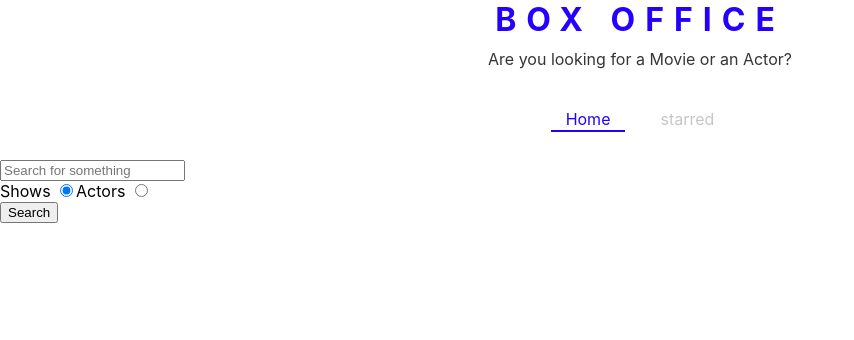
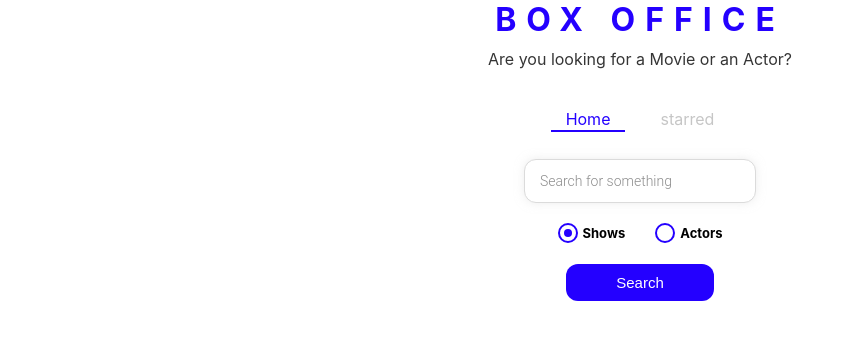
Before and after one commit to natsudragneel5/box-office, a React (Create React App) app: page / in a window 1280 px wide. Shown: the top 340 px of the page, without its empty margins (0-854 px from the left). Built offline with nearby package versions, Linux system fonts and the light colour scheme.

Commit message:
styled the entire app

```diff
--- /dev/null
+++ b/src/components/CustomRadio.js
@@ -0,0 +1,65 @@
+import React from 'react';
+import styled from 'styled-components';
+
+const RadioWrapper = styled.label`
+  display: block;
+  position: relative;
+  padding-left: 25px;
+  cursor: pointer;
+  font-size: 13px;
+  user-select: none;
+  font-weight: 700;
+  line-height: 1.65;
+
+  input {
+    position: absolute;
+    opacity: 0;
+    cursor: pointer;
+  }
+
+  span {
+    position: absolute;
+    top: 0;
+    left: 0;
+    height: 16px;
+    width: 16px;
+    background-color: #fff;
+    border: 2px solid ${({ theme }) => theme.mainColors.blue};
+    border-radius: 50%;
+  }
+
+  input:checked ~ span {
+    background-color: #fff;
+    border: 2px solid ${({ theme }) => theme.mainColors.blue};
+  }
+
+  span:after {
+    content: '';
+    position: absolute;
+    display: none;
+  }
+
+  input:checked ~ span:after {
+    display: block;
+  }
+
+  span:after {
+    top: 4px;
+    left: 4px;
+    width: 8px;
+    height: 8px;
+    border-radius: 50%;
+    background: ${({ theme }) => theme.mainColors.blue};
+  }
+`;
+
+const CustomRadio = ({ label, ...restProps }) => {
+  return (
+    <RadioWrapper htmlFor={restProps.id}>
+      {label} <input {...restProps} type="radio"></input>
+      <span />
+    </RadioWrapper>
+  );
+};
+
+export default CustomRadio;
--- a/src/pages/Home.js
+++ b/src/pages/Home.js
@@ -4,6 +4,13 @@
 import ActorGrid from '../components/actor/ActorGrid';
 import { apiGet } from '../misc/config';
 import { useLastQuery } from '../misc/custom-hooks';
+import {
+  RadioInputsWrapper,
+  SearchInput,
+  SearchButtonWrapper,
+} from './Home.styled';
+import CustomRadio from '../components/CustomRadio';
+
 const Home = () => {
   const [input, setInput] = useLastQuery();
   const [results, setResults] = useState(null);
@@ -45,38 +52,39 @@
   };
   return (
     <MainPageLayout>
-      <input
+      <SearchInput
         type="text"
         placeholder="Search for something"
         onChange={onInputChange}
         onKeyDown={onKeyDown}
         value={input}
       />
-      <div>
-        <label htmlFor="shows-search">
-          Shows{' '}
-          <input
+      <RadioInputsWrapper>
+        <div>
+          <CustomRadio
+            label="Shows"
             id="shows-search"
-            type="radio"
             value="shows"
             checked={isShowsSearch}
             onChange={onRadioChange}
-          ></input>
-        </label>
-        <label htmlFor="actors-search">
-          Actors{' '}
-          <input
+          />
+        </div>
+        <div>
+          <CustomRadio
+            label="Actors"
             id="actors-search"
             type="radio"
             value="people"
             checked={!isShowsSearch}
             onChange={onRadioChange}
-          ></input>
-        </label>
-      </div>
-      <button typer="button" onClick={onSearch}>
-        Search
-      </button>
+          />
+        </div>
+      </RadioInputsWrapper>
+      <SearchButtonWrapper>
+        <button typer="button" onClick={onSearch}>
+          Search
+        </button>
+      </SearchButtonWrapper>
       {renderResults()}
     </MainPageLayout>
   );
--- /dev/null
+++ b/src/pages/Home.styled.js
@@ -0,0 +1,49 @@
+import styled from 'styled-components';
+
+export const SearchInput = styled.input`
+  display: block;
+  font-family: 'Roboto', sans-serif;
+  width: 200px;
+  margin: auto;
+  outline: none;
+  padding: 13px 15px;
+  border: 1px solid #dbdbdb;
+  box-shadow: 0px 0px 10px 0px rgba(219, 219, 219, 0.5);
+  font-size: 14px;
+  border-radius: 12px;
+  color: #8d8d8d;
+
+  &::placeholder {
+    font-weight: 300;
+    color: #8d8d8d;
+  }
+`;
+
+export const RadioInputsWrapper = styled.div`
+  display: flex;
+  justify-content: center;
+  margin: 20px 0;
+
+  div {
+    margin: 0 15px;
+  }
+`;
+
+export const SearchButtonWrapper = styled.div`
+  text-align: center;
+  margin-bottom: 35px;
+
+  button {
+    color: #fff;
+    background-color: ${({ theme }) => theme.mainColors.blue};
+    margin: auto;
+    padding: 10px 50px;
+    font-size: 15px;
+    border: none;
+    outline: none;
+    border-radius: 12px;
+    &:hover {
+      cursor: pointer;
+    }
+  }
+`;
```
